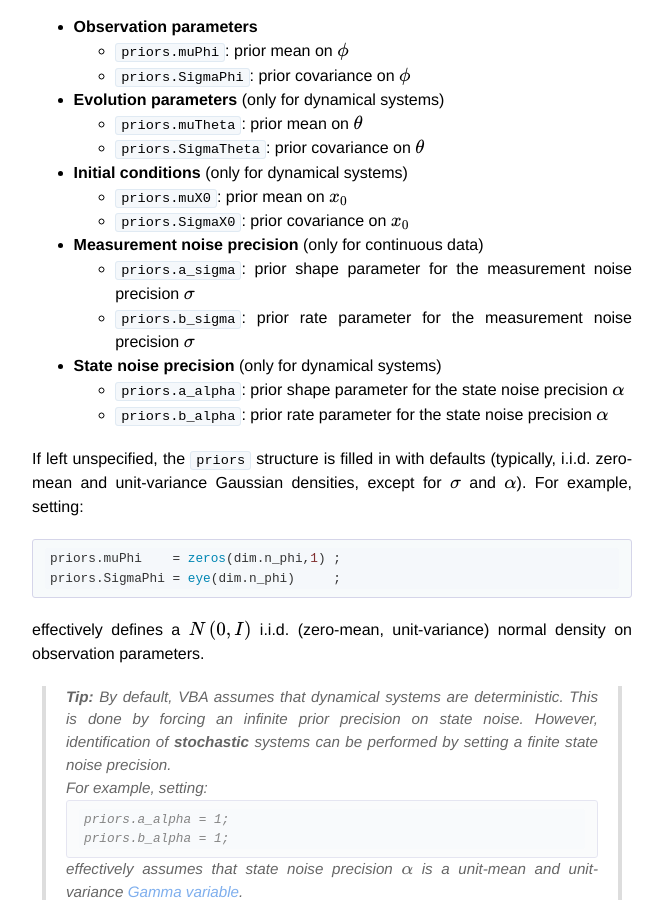
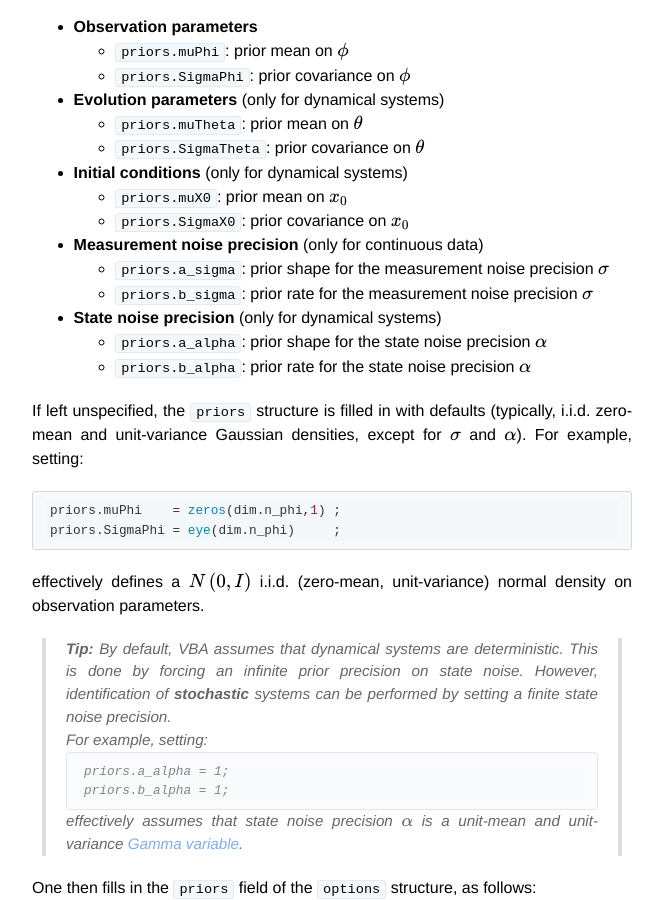
Before and after one commit to MBB-team/VBA-toolbox, a Jekyll site: the page built from _wiki/VBA-model-inversion-in-4-steps.md, in a window 1280 px wide and 900 px high, scrolled down 2260 px. Shown: the whole window, without its empty margins (308-971 px from the left). Built offline with Jekyll 4.4.1, drawn with Linux system fonts in a browser that asks for light colours; nearby versions of some CDN libraries; formulas are drawn with MathJax 3.

Commit message:
Update VBA-model-inversion-in-4-steps.md

```diff
--- a/_wiki/VBA-model-inversion-in-4-steps.md
+++ b/_wiki/VBA-model-inversion-in-4-steps.md
@@ -70,11 +70,11 @@ In addition to the evolution and observation functions, specifying the generativ
   - `priors.muX0`: prior mean on $$x_0$$
   - `priors.SigmaX0`: prior covariance on $$x_0$$
 - **Measurement noise precision** (only for continuous data)
-  - `priors.a_sigma`: prior shape parameter for the measurement noise precision $$\sigma$$
-  - `priors.b_sigma`: prior rate parameter for the measurement noise precision $$\sigma$$
+  - `priors.a_sigma`: prior shape for the measurement noise precision $$\sigma$$
+  - `priors.b_sigma`: prior rate for the measurement noise precision $$\sigma$$
 - **State noise precision** (only for dynamical systems)
-  - `priors.a_alpha`: prior shape parameter for the state noise precision $$\alpha$$
-  - `priors.b_alpha`: prior rate parameter for the state noise precision $$\alpha$$
+  - `priors.a_alpha`: prior shape for the state noise precision $$\alpha$$
+  - `priors.b_alpha`: prior rate for the state noise precision $$\alpha$$
 
 
 If left unspecified, the `priors` structure is filled in with defaults (typically, i.i.d. zero-mean and unit-variance Gaussian densities, except for $$\sigma$$ and $$\alpha$$). For example, setting:
```
